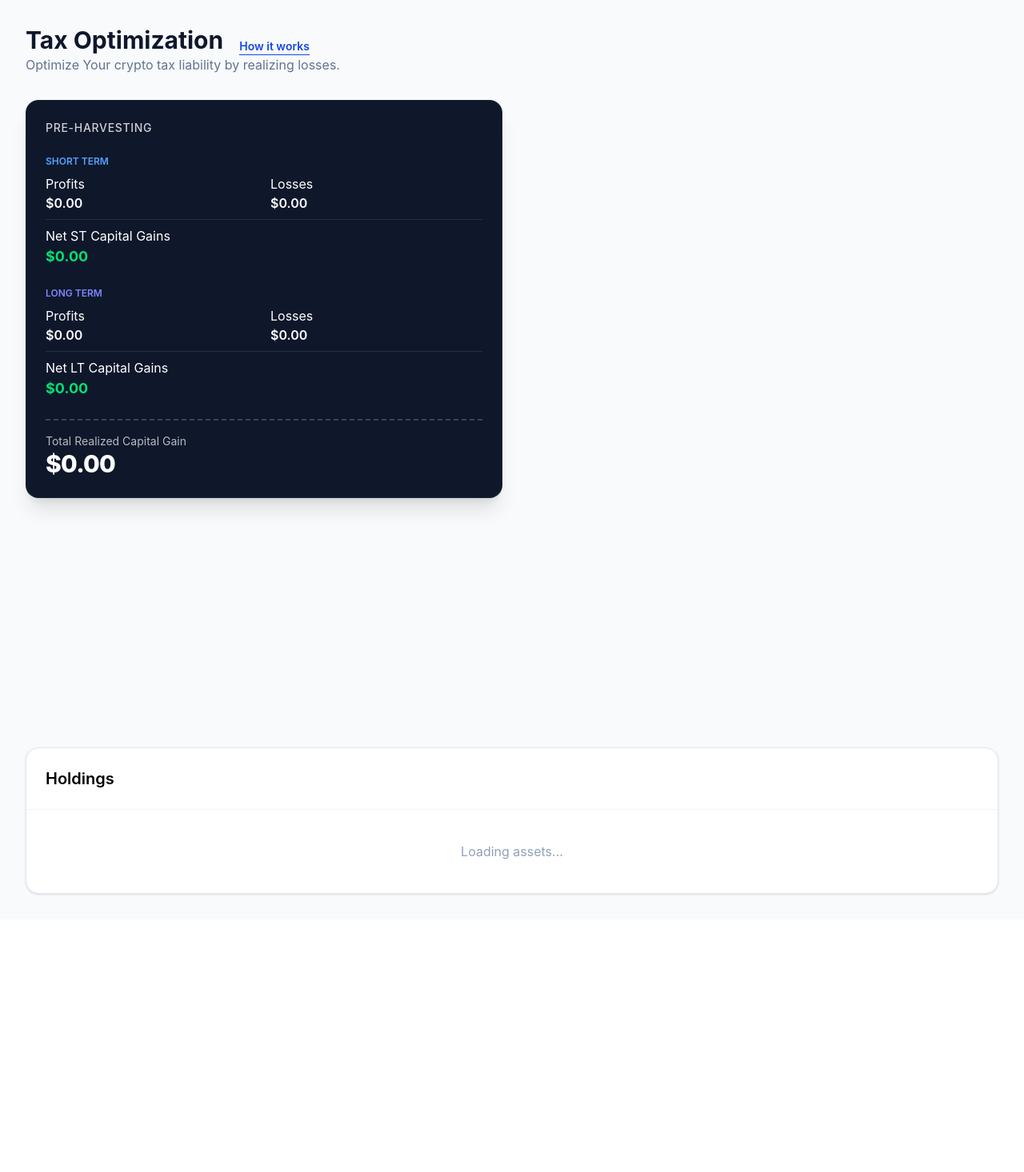
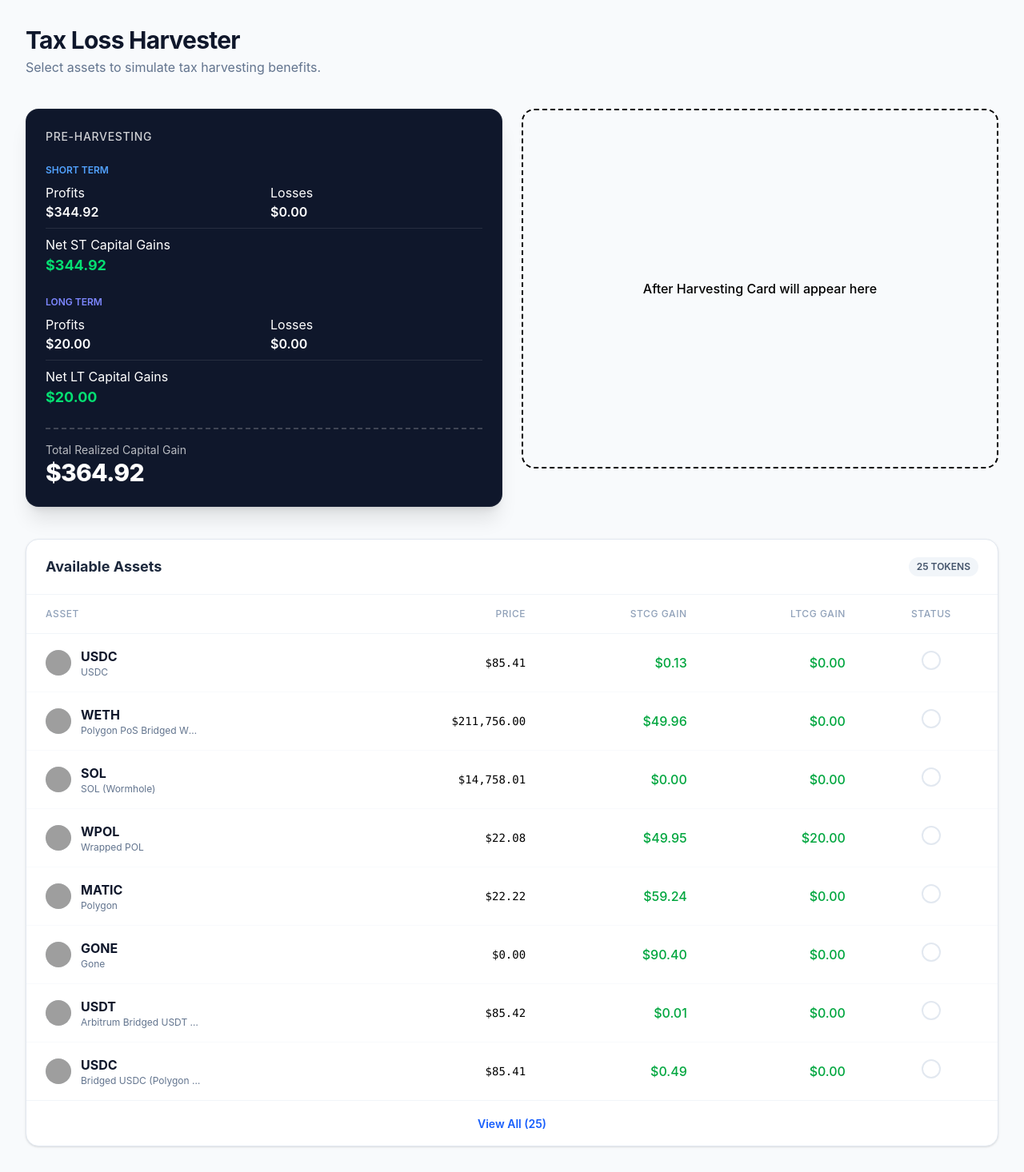
Before and after one commit to Engr-Shegez/TAX-HARVESTER, a React (Vite) app: page / in a window 1280 px wide. Shown: the whole page at 80% size. Before the commit the page ends 1150 px from the top, so only its background shows below. Built offline with nearby package versions, Linux system fonts and the light colour scheme; grey boxes are pictures that could not be loaded.

Commit message:
feat: integrate holdingstable and summarycard into app shell

```diff
--- a/src/App.jsx
+++ b/src/App.jsx
@@ -1,24 +1,32 @@
-import { useEffect } from "react";
+import React, { useEffect } from "react";
 import { useDispatch, useSelector } from "react-redux";
+import { fetchHoldings } from "./api/holdingsApi";
 import {
-  selectedPreHarvestTotals,
-  setError,
   setHoldings,
   setLoading,
+  setError,
+  selectAllHoldings,
+  selectedPreHarvestTotals,
 } from "./features/harvester/store/harvesterSlice";
+
+// Our New Components
 import SummaryCard from "./features/harvester/components/SummaryCard";
+import HoldingsTable from "./features/harvester/components/HoldingTable";
 
 const App = () => {
   const dispatch = useDispatch();
+
+  // Grab state from Redux
+  const holdings = useSelector(selectAllHoldings);
+  const preTotals = useSelector(selectedPreHarvestTotals);
   const { loading, error } = useSelector((state) => state.harvester);
-  const preHarvestTotals = useSelector(selectedPreHarvestTotals);
 
   useEffect(() => {
     const loadData = async () => {
       dispatch(setLoading());
       try {
-        // const data = await fetchingHoldings();
-        // dispatch(setHoldings(data));
+        const data = await fetchHoldings();
+        dispatch(setHoldings(data));
       } catch (err) {
         dispatch(setError(err.message));
       }
@@ -26,54 +34,64 @@ const App = () => {
     loadData();
   }, [dispatch]);
 
-  if (error) return <div className="p-10 text-red-500">Error: {error}</div>;
+  if (error)
+    return (
+      <div className="flex items-center justify-center min-h-screen bg-red-50">
+        <p className="text-red-600 font-medium">Error: {error}</p>
+      </div>
+    );
 
   return (
     <div className="min-h-screen bg-slate-50 p-4 md:p-8">
-      <header className="mb-8 ">
-        <div className="flex ">
-          {" "}
-          <h1 className="text-3xl font-bold text-slate-900">
-            Tax Optimization
-          </h1>{" "}
-          <button className="pt-4 text-sm ml-5 text-blue-700 font-semibold border-b">
-            How it works
-          </button>
-        </div>
-
-        <p className="text-slate-500">
-          Optimize Your crypto tax liability by realizing losses.
+      <header className="max-w-7xl mx-auto mb-10">
+        <h1 className="text-3xl font-bold text-slate-900 tracking-tight">
+          Tax Loss Harvester
+        </h1>
+        <p className="text-slate-500 mt-1">
+          Select assets to simulate tax harvesting benefits.
         </p>
       </header>
 
-      <main className="max-w-7xl mx-auto space-y-8">
-        {/* Step 4.2: The Two comparison cards */}
+      <main className="max-w-7xl mx-auto space-y-10">
+        {/* Comparison Section */}
         <section className="grid grid-cols-1 lg:grid-cols-2 gap-6">
-          {/* placeholder for Pre- harvesting card */}
           <SummaryCard
             title="Pre-Harvesting"
-            totals={preHarvestTotals}
+            totals={preTotals}
             isDark={true}
           />
-          <div className="h-64 bg-cryptodark rounded-2xl animate-pulse"></div>
-          {/* placeholder for After harvesting card */}
-          <div className="h-64 bg-harvest-blue rounded-2xl animate-pulse"></div>
+
+          {/* Placeholder for After-Harvesting (Step 7) */}
+          <div className="bg-harvest-blue/10 border-2 border-dashed border-harvest-blue/30 rounded-2xl flex items-center justify-center text-harvest-blue font-medium h-[450px]">
+            After Harvesting Card will appear here
+          </div>
         </section>
-        {/* Step 4.3: The holding Table */}
+
+        {/* Assets Section */}
         <section className="bg-white rounded-2xl shadow-sm border border-slate-200 overflow-hidden">
-          <div className="p-6 border-b border-slate-100">
-            <h2 className="text-xl font-semibold"> Holdings</h2>
+          <div className="px-6 py-5 border-b border-slate-100 flex justify-between items-center">
+            <h2 className="text-lg font-bold text-slate-800">
+              Available Assets
+            </h2>
+            <span className="text-xs font-semibold bg-slate-100 text-slate-600 px-2.5 py-1 rounded-full uppercase">
+              {holdings.length} Tokens
+            </span>
           </div>
+
           {loading ? (
-            <div className="p-10 text-center text-slate-400">
-              Loading assets...
+            <div className="p-20 text-center">
+              <div className="inline-block animate-spin rounded-full h-8 w-8 border-4 border-blue-600 border-t-transparent mb-4"></div>
+              <p className="text-slate-400 font-medium">
+                Fetching on-chain data...
+              </p>
             </div>
           ) : (
-            <div className="p-10 text-center">Table will go here</div>
+            <HoldingsTable holdings={holdings} />
           )}
         </section>
       </main>
     </div>
   );
 };
+
 export default App;
--- a/src/api/holdingsApi.js
+++ b/src/api/holdingsApi.js
@@ -400,3 +400,7 @@ const MOCK_HOLDINGS = [
     },
   },
 ];
+
+export const fetchHoldings = async () => {
+  return MOCK_HOLDINGS;
+};
--- /dev/null
+++ b/src/features/harvester/components/HoldingTable.jsx
@@ -0,0 +1,127 @@
+import React, { useState } from "react";
+import { useDispatch, useSelector } from "react-redux";
+import { toggleSelection, selectSelectedIds } from "../store/harvesterSlice";
+import { formatCurrency } from "../../../utils/formatters";
+
+const HoldingsTable = ({ holdings }) => {
+  const dispatch = useDispatch();
+  const selectedIds = useSelector(selectSelectedIds);
+  const [showAll, setShowAll] = useState(false);
+
+  const visibleHoldings = showAll ? holdings : holdings.slice(0, 8);
+
+  const handleRowClick = (coinId) => {
+    dispatch(toggleSelection(coinId));
+  };
+
+  return (
+    <div className="w-full">
+      <div className="overflow-x-auto">
+        <table className="w-full text-left border-collapse">
+          <thead>
+            <tr className="text-slate-400 text-xs uppercase tracking-wider border-b border-slate-100">
+              <th className="px-6 py-4 font-medium">Asset</th>
+              <th className="px-6 py-4 font-medium text-right">Price</th>
+              <th className="px-6 py-4 font-medium text-right">STCG Gain</th>
+              <th className="px-6 py-4 font-medium text-right">LTCG Gain</th>
+              <th className="px-6 py-4 font-medium text-center">Status</th>
+            </tr>
+          </thead>
+
+          <tbody className="divide-y divide-slate-50">
+            {visibleHoldings.map((item, index) => {
+              const uniqueKey = `${item.coin}-${index}`;
+              const isSelected = selectedIds.includes(uniqueKey);
+
+              return (
+                <tr
+                  key={uniqueKey}
+                  onClick={() => handleRowClick(uniqueKey)}
+                  className={`cursor-pointer transition-all duration-200 hover:bg-slate-50 ${
+                    isSelected
+                      ? "bg-blue-50/50 ring-1 ring-inset ring-blue-200"
+                      : ""
+                  }`}
+                >
+                  <td className="px-6 py-4">
+                    <div className="flex items-center gap-3">
+                      <img
+                        src={item.logo}
+                        alt={item.coin}
+                        className="w-8 h-8 rounded-full bg-slate-100"
+                      />
+                      <div>
+                        <p className="font-bold text-slate-900">{item.coin}</p>
+                        <p className="text-xs text-slate-500 truncate max-w-[150px]">
+                          {item.coinName}
+                        </p>
+                      </div>
+                    </div>
+                  </td>
+
+                  <td className="px-6 py-4 text-right font-mono text-sm">
+                    {formatCurrency(item.currentPrice)}
+                  </td>
+
+                  <td
+                    className={`px-6 py-4 text-right font-medium ${
+                      item.stcg.gain >= 0 ? "text-green-600" : "text-red-600"
+                    }`}
+                  >
+                    {formatCurrency(item.stcg.gain)}
+                  </td>
+
+                  <td
+                    className={`px-6 py-4 text-right font-medium ${
+                      item.ltcg.gain >= 0 ? "text-green-600" : "text-red-600"
+                    }`}
+                  >
+                    {formatCurrency(item.ltcg.gain)}
+                  </td>
+
+                  <td className="px-6 py-4 text-center">
+                    <div
+                      className={`inline-flex items-center justify-center w-6 h-6 rounded-full border-2 transition-colors ${
+                        isSelected
+                          ? "bg-blue-600 border-blue-600"
+                          : "border-slate-200"
+                      }`}
+                    >
+                      {isSelected && (
+                        <svg
+                          className="w-4 h-4 text-white"
+                          fill="none"
+                          viewBox="0 0 24 24"
+                          stroke="currentColor"
+                        >
+                          <path
+                            strokeLinecap="round"
+                            strokeLinejoin="round"
+                            strokeWidth={3}
+                            d="M5 13l4 4L19 7"
+                          />
+                        </svg>
+                      )}
+                    </div>
+                  </td>
+                </tr>
+              );
+            })}
+          </tbody>
+        </table>
+      </div>
+
+      {holdings.length > 8 && (
+        <div className="p-4 border-t border-slate-100 text-center">
+          <button
+            onClick={() => setShowAll(!showAll)}
+            className="text-sm font-semibold text-blue-600 hover:text-blue-800 transition-colors"
+          >
+            {showAll ? "View Less" : `View All (${holdings.length})`}
+          </button>
+        </div>
+      )}
+    </div>
+  );
+};
+export default HoldingsTable;
```
